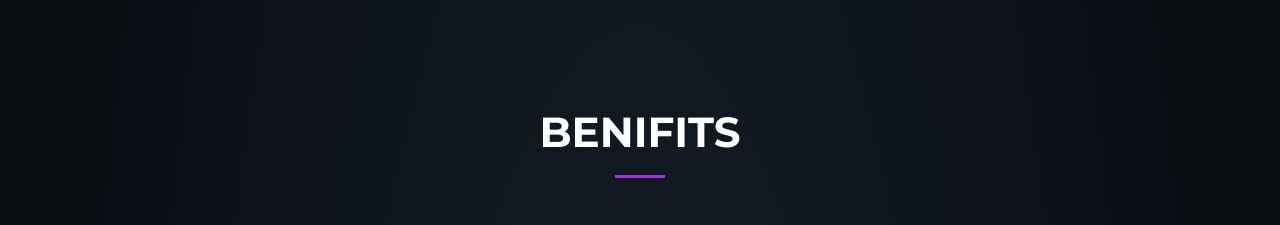
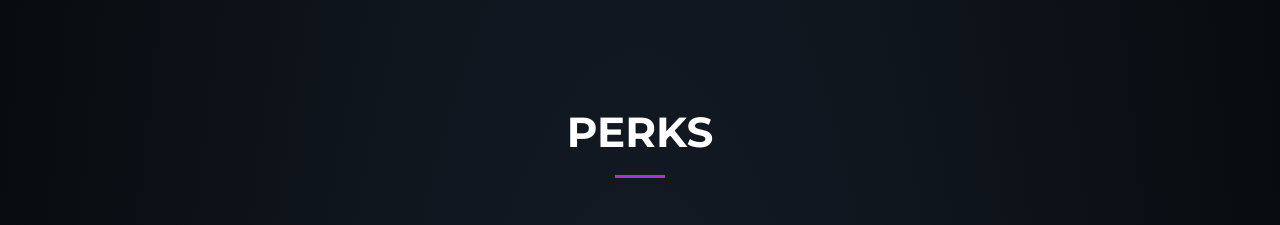
Before and after one commit to lakshchawla/tac, a plain HTML site: page public/index.html in a window 1280 px wide. Shown: the part 1552-1777 px from the top of the page. Drawn offline with nearby package versions, Linux system fonts and the light colour scheme.

Commit message:
Update index.html

```diff
--- a/public/index.html
+++ b/public/index.html
@@ -162,7 +162,7 @@
             <div class="container" data-aos="fade-up">
 
                 <div class="section-title">
-                    <h2>Benifits</h2>
+                    <h2>Perks</h2>
 
                 </div>
                 <p> Tech a month is a month-long flagship event that consists of series of events in different domains. During the Tech-A-Month series, we conduct both technical and non-technical events that help students to not only brush up their skills but also explore different domains too. We organize expert talks, workshops and competitions in different domains.<br>
```
